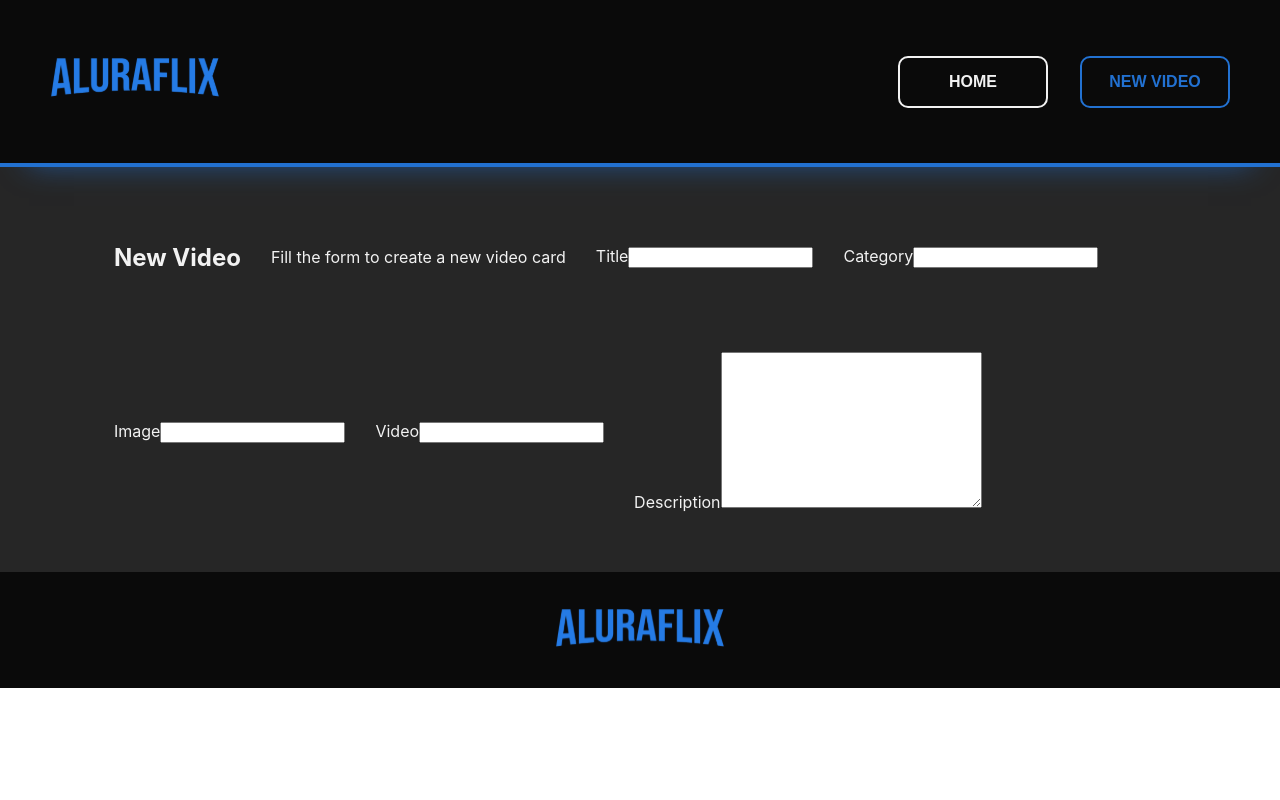
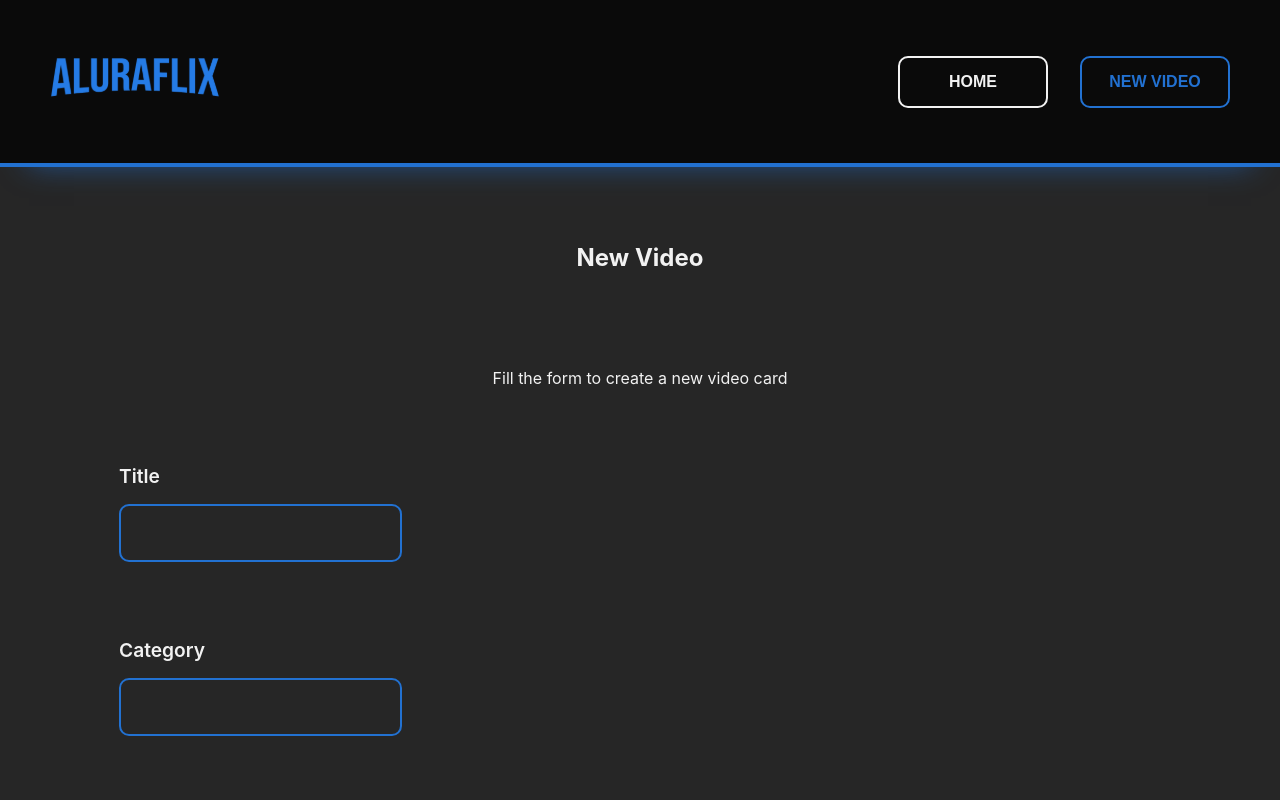
Before and after one commit to AbrahamOliden/aluraflix, a React (Vite) app: page /new-video in a window 1280 px wide. Shown: the top 800 px of the page. Built offline with nearby package versions, Linux system fonts and the light colour scheme; no server answers.

Commit message:
first correction of styles for inputs and labels

```diff
--- a/src/components/Form/VideoForm/index.jsx
+++ b/src/components/Form/VideoForm/index.jsx
@@ -10,48 +10,71 @@ import styled from "styled-components";
 
 const StyledField = styled.fieldset`
     display: flex;
-    flex-flow: row wrap;
+    flex-flow: column wrap;
     justify-content: flex-start;
     align-items: center;
     gap: 60px 30px;
     border: none;
 `;
 
+const StyledLabel = styled.label`
+    margin: 0 0 16px 5px;
+    color: var(--white);
+    font-size: 1.2rem;
+    font-weight: 600;
+    line-height: 24px;
+    text-transform: capitalize;
+    text-align: start;
+    align-self: start;
+`;
+
+const StyledInput = styled.input` //? All these styles might be combined
+    display: block;
+    background-color: var(--dark-gray);
+    color: var(--white);
+    font-size: 1.2rem;
+    font-weight: 400;
+    margin-top: 16px;
+    padding: 16px;
+    border: 2px solid var(--blue);
+    border-radius: 10px;
+`;
+
 function VideoForm() {
 
     const {newVideo, addVideo } = useContext(GlobalContext);
 
-    const handleSubmit = e => {
+    /*const handleSubmit = e => {
         e.preventDefault();
         const id = uuidv4();
         addVideo({...newVideo, id});
-    };
+    };*/
 
     return (
-        <form onSubmit={handleSubmit}>
+        <form>
             <StyledField>
                 <h2>New Video</h2>
                 <p>Fill the form to create a new video card</p>
 
-                <label for="title">Title
-                    <input type="text" name="title"  id="title" />
-                </label>
+                <StyledLabel htmlFor="title">Title
+                    <StyledInput type="text" name="title"  id="title" />
+                </StyledLabel>
 
-                <label for="category">Category
-                    <input type="select" name="category" id="category"/>
-                </label>
+                <StyledLabel htmlFor="category">Category
+                    <StyledInput type="select" name="category" id="category"/>
+                </StyledLabel>
 
-                <label for="image">Image
-                    <input type="url" name="image" id="image"/>
-                </label>
+                <StyledLabel htmlFor="image">Image
+                    <StyledInput type="url" name="image" id="image"/>
+                </StyledLabel>
 
-                <label for="video-source">Video
-                    <input type="url" name="video-source" id="video-source"/>
-                </label>
+                <StyledLabel htmlFor="video-source">Video
+                    <StyledInput type="url" name="video-source" id="video-source"/>
+                </StyledLabel>
 
-                <label for="description">Description
+                <StyledLabel htmlFor="description">Description
                     <textarea name="description" id="video-source" cols="30" rows="10"></textarea>
-                </label>
+                </StyledLabel>
 
             </StyledField>
         </form>
```
